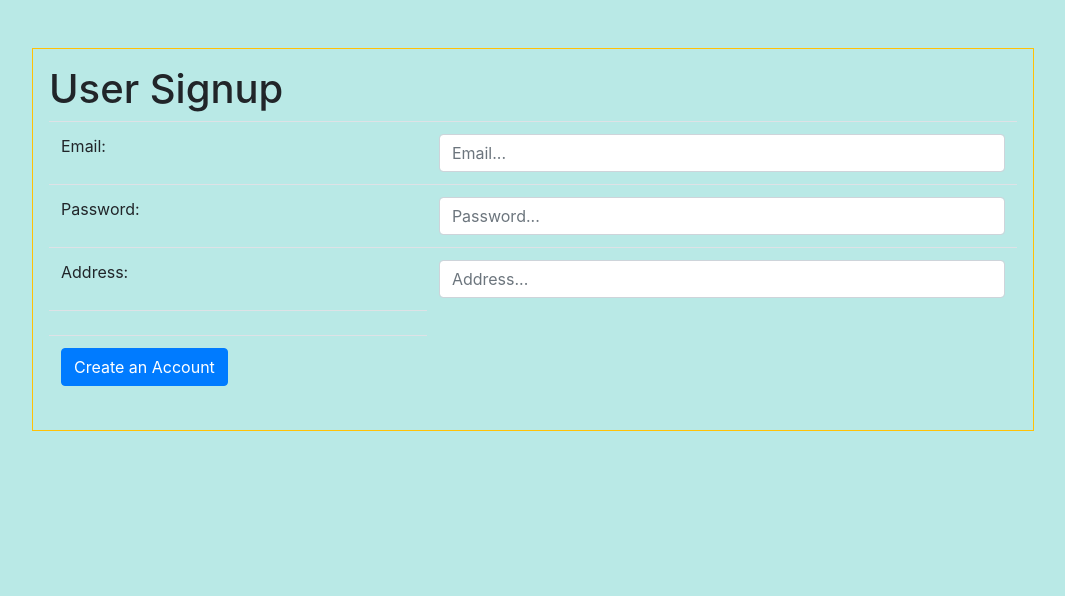
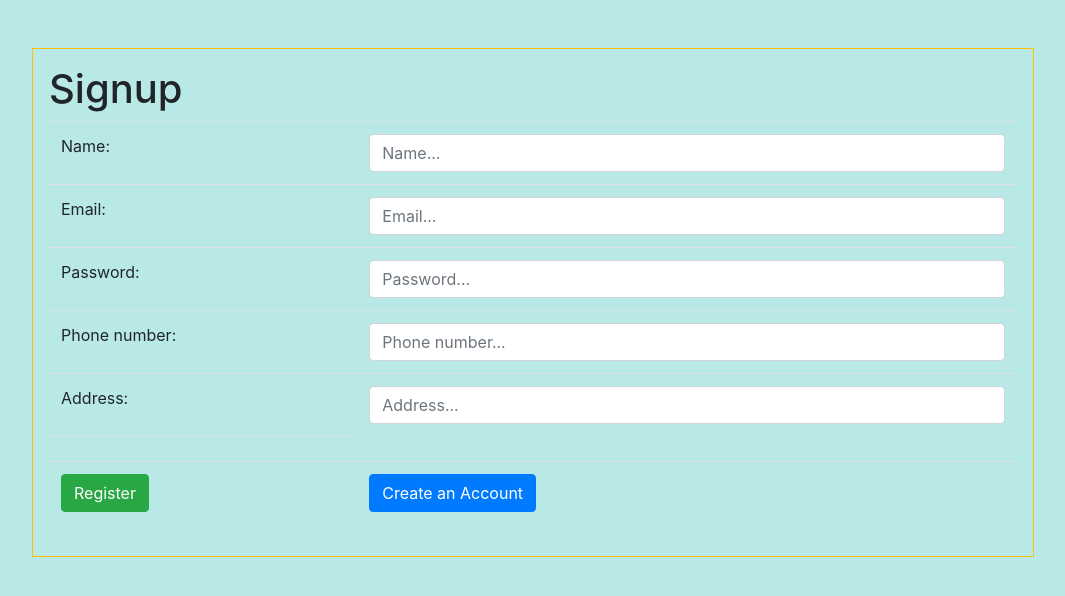
Before and after one commit to ganesh-deshmukh/django-preparation, a Django app: page /register/ in a window 1280 px wide. Shown: the part 56-652 px from the top of the page, without its empty margins (131-1196 px from the left). Run offline with Django 3.2, Linux system fonts and the light colour scheme; some libraries are stand-ins or nearby versions.

Commit message:
able to login/register.

```diff
--- a/ecom/website/admin.py
+++ b/ecom/website/admin.py
@@ -1,5 +1,6 @@
 from django.contrib import admin
-from website.models import Product
+from website.models import Customer, Product
 
 
 admin.site.register(Product)
+admin.site.register(Customer)
--- a/ecom/website/templates/register.html
+++ b/ecom/website/templates/register.html
@@ -9,9 +9,13 @@
     <div class="ml-5 mt-5 p-3 center border border-warning">
         <form class="form " method="POST" action="">
             {% csrf_token %}
-            <h1>User Signup</h1>
+            <h1>Signup</h1>
             <div class="w-60">
                 <table class="table">
+                    <tr>
+                        <td>Name: </td>
+                        <td><input type="text" name="name" maxlength="20" placeholder="Name..." class="form-control"> </td>
+                    </tr>
                     <tr>
                         <td>Email: </td>
                         <td><input type="email" name="username" placeholder="Email..." class="form-control"> </td>
@@ -21,8 +25,12 @@
                         <td><input type="password" name="password" placeholder="Password..." class="form-control"> </td>
                     </tr>
                     <tr>
+                        <td>Phone number: </td>
+                        <td><input type="text" name="phone_no" maxlength="10" placeholder="Phone number..." class="form-control"> </td>
+                    </tr>
+                    <tr>
                         <td>Address: </td>
-                        <td><input type="text" name="text" placeholder="Address..." class="form-control"> </td>
+                        <td><input type="text" name="address" placeholder="Address..." class="form-control"> </td>
                     </tr>
 
                     <tr>
@@ -35,7 +43,10 @@
 
                     <tr>
                         <td>
-                            <a href="/login" class="btn btn-primary">Create an Account</a>
+                            <input type="submit" class="btn btn-success" name="Submit" value="Register">
+                        </td>
+                        <td>
+                            <a href="/register" class="btn btn-primary">Create an Account</a>
                         </td>
                     </tr>
 
--- a/ecom/website/urls.py
+++ b/ecom/website/urls.py
@@ -22,8 +22,9 @@ urlpatterns = [
     path('', views.index, name='index'),
     path('index/', views.index, name='index'),
     path('about/', views.about, name='about'),
-    path('login/', views.login, name='login'),
-    path('register/', views.register, name='register'),
+    path('login/', views.Login, name='login'),
+    path('logout/', views.Logout, name='logout'),
+    path('register/', views.Register, name='register'),
     path('contact/', views.contact, name='contact'),
     path('services/', views.services, name='services'),
     path('json_resp/', views.json_resp, name='json_resp'),
--- a/ecom/website/views.py
+++ b/ecom/website/views.py
@@ -2,9 +2,10 @@ from django.shortcuts import render
 from django.http.response import JsonResponse
 # from django.http.response import HttpResponse, JsonResponse
 from django.shortcuts import render, redirect
-from .models import Product
+from .models import Product, Customer, User
 from django.contrib import messages
-# from django.contrib.auth import authenticate, login, logout
+from django.contrib.auth import authenticate, login, logout
+from django.contrib.auth.hashers import check_password
 
 
 def index(request):
@@ -15,13 +16,59 @@ def index(request):
     return render(request, 'index.html', context=data)
 
 
-def login(request):
+def Register(request):
+    if(request.user.is_authenticated):
+        # messages.success(request, 'Logged in already ')
+        return redirect('index')
+
+    print("request.POST = ", request.POST)
+    if request.POST.get('username') and request.POST.get('password'):
+        user = User.objects.create(
+            username=request.POST.get('username'),
+            password=request.POST.get('password')
+        )
+        c = Customer.objects.create(
+            user=user,
+            name=request.POST.get('username'),
+            phone=request.POST.get('phone'),
+            address=request.POST.get('address'),
+            email=request.POST.get('username')
+        )
+        print("creted user = ", c)
+        # messages.success(request, 'Created account for User.  ')
+        login(request, user)
+        return redirect('index')
+    else:
+        print("error at register.")
+    return render(request, 'register.html', context={})
+
+
+def Login(request):
+    if(request.user.is_authenticated):
+        # messages.success(request, 'Logged in already ')
+        return redirect('index')
+
+    if request.method == 'POST':
+        username = request.POST.get('username')
+        password = request.POST.get('password')
+        try:
+            # user = User.objects.get(username=username)
+            user = authenticate(username=username, password=password)
+        except:
+            user = None
+        if user and (check_password(password, user.password) and user.is_active):
+            login(request, user)
+            return redirect('index')
+        else:
+            print("not is_authenticated.")
+    else:
+        print("not request.method == 'POST'.")
     return render(request, 'login.html', context={})
 
 
-def register(request):
-
-    return render(request, 'register.html', context={})
+def Logout(request):
+    logout(request)
+    return render(request, 'login.html', context={})
 
 
 def about(request):
```
Also changed, not shown: ecom/website/models.py (+13 -1 lines).
